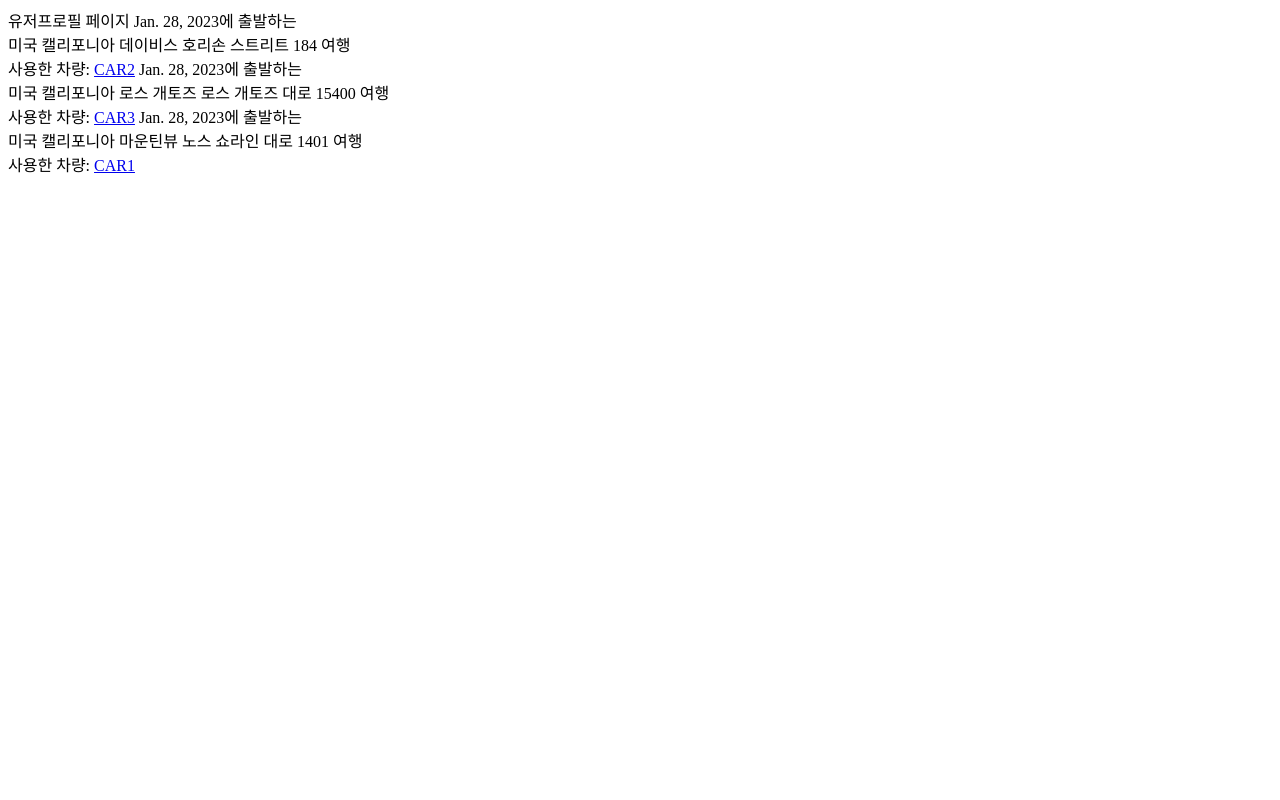
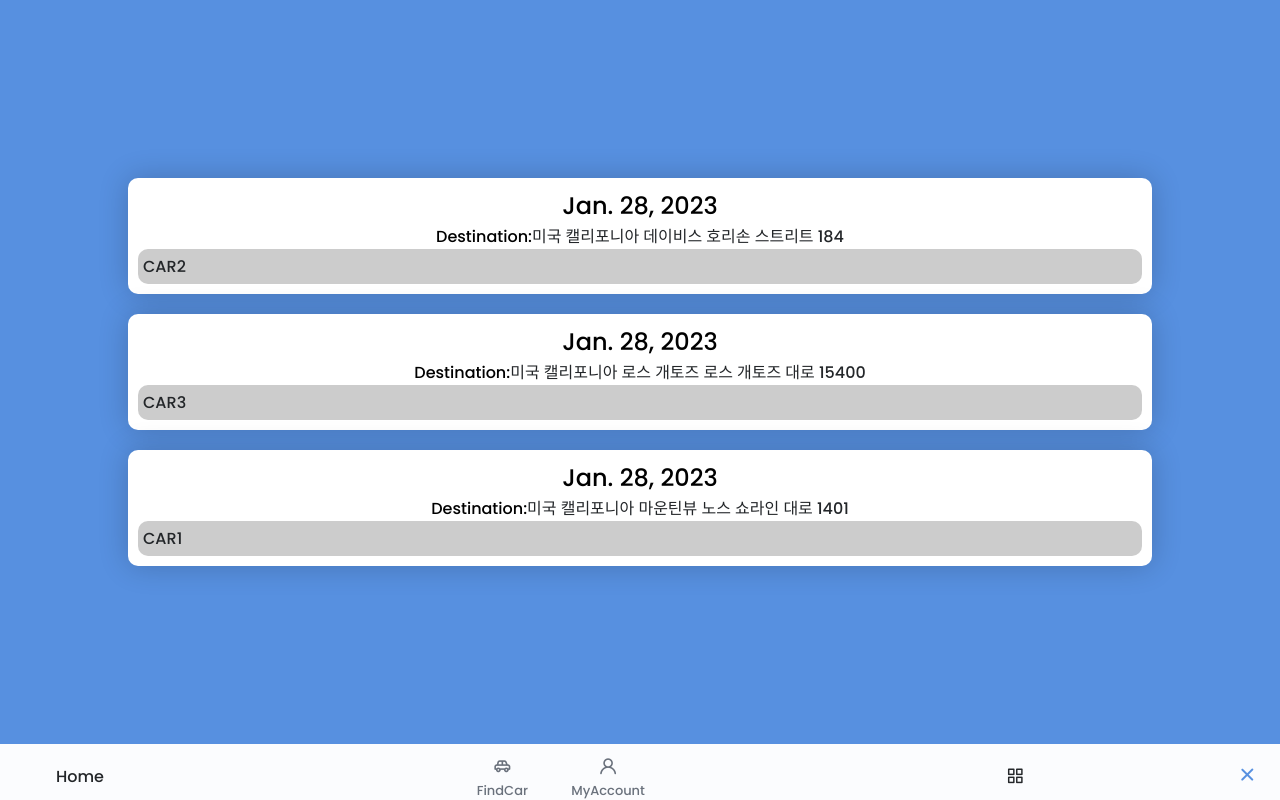
Before and after one commit to shnyoo/justdohit, a Django app: template testproject/accounts/templates/userdetail.html in a window 1280 px wide. Run offline with Django 4.2, Linux system fonts and the light colour scheme; the template is opened without the code that fills it: values that come from a table or form of the project are taken from there, others are empty; data comes from the database, SQL or seed files in the repository.

Commit message:
userdetail
userdetail.html & userdetail.css

```diff
--- a/testproject/accounts/templates/userdetail.html
+++ b/testproject/accounts/templates/userdetail.html
@@ -1,10 +1,47 @@
-유저프로필 페이지
-{% for travel in travels %}
-{{travel.start_date}}에 출발하는
-<br />
-{{travel.dest}} 여행
-<br />
-사용한 차량:
-<a href="{%url 'detail' travel.car.id %}">{{travel.car.name}}</a>
+<!-- 유저프로필 페이지 -->
+{% extends 'info.html' %}
+{% load static %}
+{% block content %}
 
-{% endfor %}
+
+<!DOCTYPE html>
+<html lang="en">
+<head>
+    <meta charset="UTF-8">
+    <meta http-equiv="X-UA-Compatible" content="IE=edge">
+    <meta name="viewport" content="width=device-width, initial-scale=1.0">
+    <link rel="stylesheet" href="https://unicons.iconscout.com/release/v4.0.0/css/line.css">
+
+    <link rel="stylesheet" href="{% static 'css/userdetail.css' %}">
+    <title>My account</title>
+</head>
+<body>
+    <div class="cards">
+        {% for travel in travels %}
+        <div class="containers">
+            <div class="info">
+                <p class="start_date">
+                    {{travel.start_date}}
+                </p>
+            </div>
+            <div class="info">
+                <p>
+                    Destination:
+                </p>
+                <p>
+                    <a href="" class="location">
+                        <!-- somehow make it show destination when tap on location -->
+                        {{travel.dest}}
+                    </a>
+                </p>
+            </div>
+            <div class="car">
+                    <a href="{%url 'detail' travel.car.id %}">{{travel.car.name}}</a>
+            </div>
+        </div>
+        {% endfor %}
+    </div>
+    <script type="module" src="{% static 'js/info_bar.js' %}"></script>
+</body>
+</html>
+{% endblock %}
--- /dev/null
+++ b/testproject/static/css/userdetail.css
@@ -0,0 +1,276 @@
+@import url('https://fonts.googleapis.com/css2?family=Poppins:wght@400;500;600&display=swap');
+
+
+/* ================= Variable CSS =============== */
+:root {
+    --header-height: 3rem;
+
+    /* ========= COLORS =========== */
+    /* Change favorite color */
+    --hue-color: 215;
+
+    /* HSL color mode */
+    --first-color: hsl(var(--hue-color), 69%, 61%);
+    --first-color-second:hsl(var(--hue-color), 69%, 61%);
+    --first-color-alt: hsl(var(--hue-color), 57%, 53%);
+    --first-color-lighter: hsl(var(--hue-color), 92%, 85%);
+    --title-color: hsl(var(--hue-color), 8%, 15%);
+    --text-color: hsl(var(--hue-color), 8%, 45%);
+    --text-color-light: hsl(var(--hue-color), 8%, 65%);
+    --input-color: hsl(var(--hue-color), 70%, 96%);
+    --body-color: hsl(var(--hue-color), 60%, 99%);
+    --container-color: #FFF;
+
+    /* ======== FONT & Typography ========== */
+    --body-font: 'Poppins', sans-serif;
+
+    /* .5rem = 8px, 1rem = 16px, 1.5rem = 24px ... */
+    --big-font-size: 2rem;
+    --h1-font-size: 1.5rem;
+    --h2-font-size: 1.25rem;
+    --h3-font-size: 1.125rem;
+    --normal-font-size: .938rem;
+    --small-font-size: .813rem;
+    --smaller-font-size: .75rem;
+
+
+    /* ========= FONT Weight =============== */
+    --font-medium: 500;
+    --font-semi-bold: 600;
+
+    /* ========= Margenes Bottom =============== */
+    /* .25rem = 4px, .5rem = 8px, .75rem = 12px ... */
+    --mb-0-25: .25rem;
+    --mb-0-5: .5rem;
+    --mb-0-75: .75rem;
+    --mb-1: 1rem;
+    --mb-1-5: 1.5rem;
+    --mb-2: 2rem;
+    --mb-2-5: 2.5rem;
+    --mb-3: 3rem;
+
+
+    /* ============ z index ================== */
+    /* z index does not work with statically positioned or non-defined positioned element*/
+    --z-tooltip: 10;
+    --z-fixed: 100;
+    --z-modal: 1000;
+
+
+    /* border radius */
+    --border-radius: 10px;
+
+    /* width size */
+    --width-size:
+}
+
+/* Font size for large devices */
+/* screen: sets the screen size of media query */
+/* @media screen and (min-width: 968px){
+    :root{
+        --big-font-size: 3rem;
+        --h1-font-size: 2.25rem;
+        --h2-font-size: 1.5rem;
+        --h3-font-size: 1.25rem;
+        --normal-font-size: 1rem;
+        --small-font-size: .875rem;
+        --smaller-font-size: .813rem;
+        --width-size:
+    }
+} */
+
+/* ============ BASE ================*/
+/* ============ BASE ================*/
+*{
+    box-sizing: border-box;
+    padding: 0;
+    margin: 0;
+  }
+
+  html{
+    scroll-behavior: smooth;
+  }
+
+  body{
+    margin: 0;
+    font-family: var(--body-font);
+    font-size: var(--body-font-size);
+    background-color: var(--body-color);
+    color: var(--text-color);
+
+  }
+
+  h1,h2,h3,h4{
+    color: var(--title-color);
+    font-weight: var(--font-semi-bold);
+  }
+
+  ul, li{
+    list-style: none;
+  }
+
+  a{
+    text-decoration: none;
+    color: var(--title-color);
+  }
+
+
+  /* CSS */
+.car {
+    border-radius: var(--border-radius);
+    align-items: left;
+    padding: 5px;
+    background: #cccccc;
+}
+
+.car:hover{
+    cursor: pointer;
+}
+
+p{
+    color: black;
+}
+.cards{
+    background: var(--first-color);
+    width: 100vw;
+    height: 93vh;
+    display: flex;
+    flex-direction: column;
+    justify-content: center;
+    align-items: center;
+}
+
+
+.containers{
+    background: white;
+    width: fit-content;
+    position: relative;
+    margin: 10px;
+    padding: 10px;
+    width: 80%;
+    font: 500 1rem var(--body-font);
+    box-shadow: 0 0 30px rgba(0, 0, 0, 0.2);
+    border-radius: var(--border-radius);
+
+}
+
+.start_date{
+    font-size: var(--h1-font-size);
+}
+
+.info{
+    display: flex;
+    justify-content: center;
+    align-items: center;
+    font: 500 1rem var(--body-font);
+    border-radius: var(--border-radius);
+}
+
+/* ============ INFO BAR ============== */
+/* ==================== LAYOUT ======================== */
+.container{
+    /* max-width overrides width, but min-width overrides max-width */
+    /* using max-width will adjust (not larger than max-width value set) the size */
+    max-width: 768px;
+    margin-left: var(--mb-1-5);
+    margin-right: var(--mb-1-5);
+  }
+
+  .grid {
+    display: grid;
+    gap: 1.5rem;
+  }
+
+  .header{
+    margin: auto 0;
+    width: 100%;
+    position: fixed;
+    bottom: 0;
+    left: 0;
+    padding: 0 2rem 0 2rem;
+    z-index: var(--z-fixed);
+    background-color: var(--body-color);
+  }
+
+  /* ======================== NAV ======================== */
+  .nav{
+    max-width: 968px;
+    height: var(--header-height);
+    display: flex;
+    justify-content: space-between;
+    align-items: center;
+  }
+
+  .nav__logo,
+  .nav__toggle{
+    color: var(--title-color);
+    font-weight: var(--font-medium);
+  }
+
+  .nav__logo:hover{
+    color: var(--first-color);
+  }
+
+  .nav__toggle{
+    font-size: 1.1rem;
+    cursor: pointer;
+  }
+
+  .nav__toggle:hover{
+    color: var(--first-color);
+  }
+
+  @media screen and (max-width: 767px){
+    .nav__menu{
+        position: fixed;
+        bottom: -100%;
+        left: 0;
+        width: 100%;
+        background-color: var(--body-color);
+        padding: 2rem 1.5rem 4rem;
+        box-shadow: 0 -1px 4px rgba(0,0,0,.15);
+        border-radius: 1.5rem 1.5rem;
+        transition: .3s;
+    }
+  }
+
+  .nav__list{
+    grid-template-columns: repeat(2, 1fr);
+    gap: 2rem;
+  }
+
+  .nav__link{
+    display: flex;
+    flex-direction: column;
+    align-items: center;
+    font-size: var(--small-font-size);
+    color: var(--text-color);
+    font-weight: var(--font-medium);
+  }
+
+  .nav__link:hover{
+    color: var(--first-color);
+  }
+
+  .nav__icon{
+    font-size: 1.2rem;
+  }
+
+  .nav__close{
+    position: absolute;
+    right: 1.3rem;
+    bottom: .5rem;
+    font-size: 1.5rem;
+    cursor: pointer;
+    color: var(--first-color);
+  }
+
+
+  /* Show Menu */
+  .show-menu{
+    bottom: 0;
+  }
+
+.myPBV{
+    align-content: right;
+}
```
